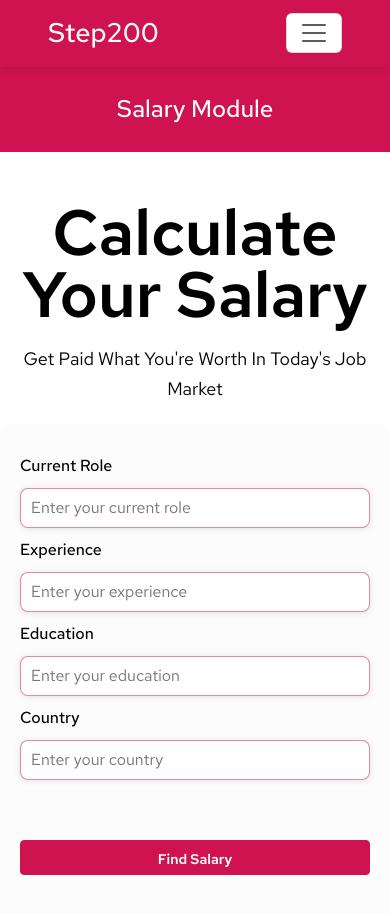
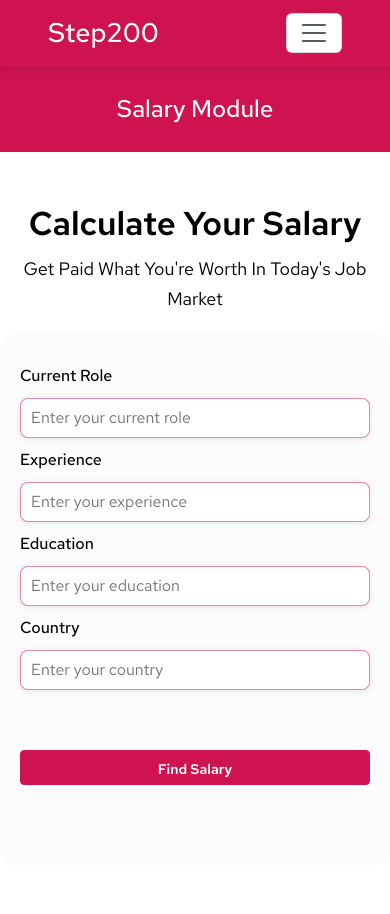
Before and after one commit to vzirshehryar/Recruitor_TeamOf2, a React (Create React App) app in the folder client/: page /salary-module in a window 390 px wide. Shown: the top 914 px of the page. Built offline with nearby package versions, Linux system fonts and the light colour scheme.

Commit message:
responsiveimplemented12

```diff
--- a/client/src/routes/AI Models/CareerCouching/CareerForm.css
+++ b/client/src/routes/AI Models/CareerCouching/CareerForm.css
@@ -226,6 +226,13 @@
     font-style: normal;
     font-weight: 500;
 }
+.heading-career11 {
+    color: #FFF;
+    font-family: 'Poppins', sans-serif;
+    font-size:24px;
+    font-style: normal;
+    font-weight: 500;
+}
 
 .new-heading-career-container11{
     width: 100%;
--- a/client/src/routes/AI Models/CareerPath/CareerForm.css
+++ b/client/src/routes/AI Models/CareerPath/CareerForm.css
@@ -7,7 +7,7 @@
   }
 
   /* Define styles for the header rectangle */
-  .rectangle-career1 {
+  .rectangle-career11 {
     width: 100%;
     height: 120px;
     background: #CF1350;
--- a/client/src/routes/AI Models/CareerPath/CareerPath.js
+++ b/client/src/routes/AI Models/CareerPath/CareerPath.js
@@ -55,7 +55,7 @@ const CareerPath = () => {
     <>
       <Header active="path" /> {/* Render the header component with an "active" prop */}
       <div className="career-container1">
-        <div className="rectangle-career1">
+        <div className="rectangle-career11">
           <h1 className="heading-career1">Career Path</h1>
         </div>
         <div className="new-heading-career-container1">
--- a/client/src/routes/AI Models/SalaryModules/SalaryForm.css
+++ b/client/src/routes/AI Models/SalaryModules/SalaryForm.css
@@ -302,7 +302,16 @@
     line-height: 36px;
     font-weight: 500;
   }
-
+  .new-heading-salary1{
+    color: #000;
+    font-family: "Poppins", sans-serif;
+    font-size: 33px;
+    font-style: normal;
+    font-weight: 600;
+    line-height: 62px;
+    text-transform: capitalize;
+    text-align: center;
+  }
   .new-heading-salary-container {
     width: 90%;
     display: flex;
--- a/client/src/routes/AI Models/SalaryModules/SalaryForm.js
+++ b/client/src/routes/AI Models/SalaryModules/SalaryForm.js
@@ -84,7 +84,7 @@ const SalaryForm = () => {
 
         {/* Container for the new heading */}
         <div className="new-heading-salary-container">
-          <h3 className="new-heading-salary1">Calculate your salary</h3>
+          <div className="new-heading-salary1">Calculate your salary</div>
           <p className="new-heading-salary2">
             Get paid what you&apos;re worth in today&apos;s job market
           </p>
```
